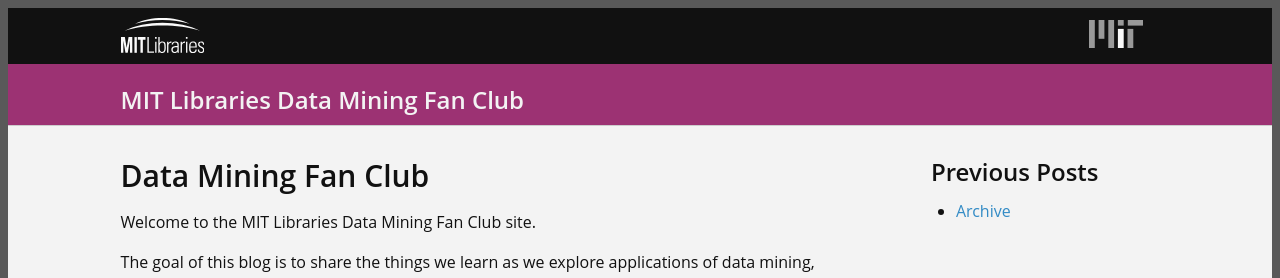
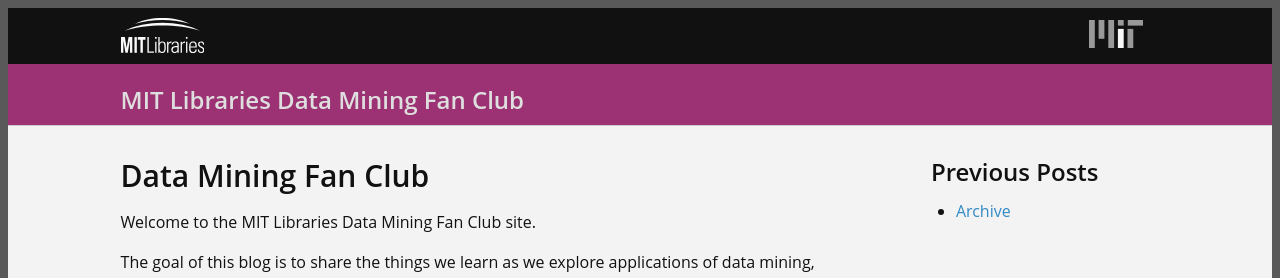
Before and after one commit to MITLibraries/ml2s, a Jekyll site: the page built from readme.md, in a window 1280 px wide. Shown: the top 278 px of the page. Built offline with Jekyll 4.4.1, drawn with Linux system fonts in a browser that asks for light colours; our own code applies the rules of GitHub Pages for plain Markdown files.

Commit message:
Nothing says fun like obsessing over slightly different shades of grey

```diff
--- a/_sass/_libraries-global.scss
+++ b/_sass/_libraries-global.scss
@@ -853,13 +853,13 @@ legend {
 .wrap-outer-header-local {
   border-bottom: 1px solid #ccc;
   background-color: #9c3273;
-  color: #f3f3f3;
+  color: #dedede;
 }
 .wrap-outer-header-local .wrap-header-local {
   padding-top: 2rem;
 }
 .wrap-outer-header-local a {
-  color: #f3f3f3;
+  color: #dedede;
 }
 .wrap-outer-header-local .title-site {
   margin-bottom: 0;
```
